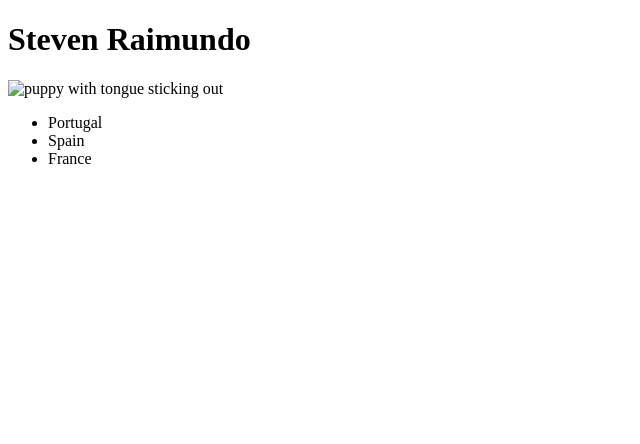
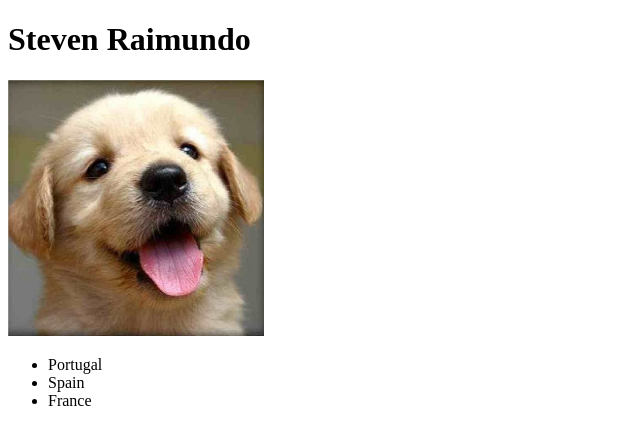
Before and after one commit to sraimundumd/sraimundumdcopy.github.io, a plain HTML site: page public/lab_1/index.html in a window 1280 px wide. Shown: the whole page, without its empty margins (0-640 px from the left). Drawn offline with Linux system fonts and the light colour scheme.

Commit message:
Update index.html

```diff
--- a/public/lab_1/index.html
+++ b/public/lab_1/index.html
@@ -1,12 +1,13 @@
 <!DOCTYPE html>
 <html>
     <head>
+
     <meta charset="utf-8">
     <title> Steven Raimundo's Lab 1</title>
     </head>
     <h1> Steven Raimundo</h1>
     <body>
-        <img src = "sraimundumd.github.io/public/lab_1/puppy.png" alt = "puppy with tongue sticking out">
+        <img src = "puppy.png" alt = "puppy with tongue sticking out">
     </body>
     <ul>
         <li> Portugal</li>
```
